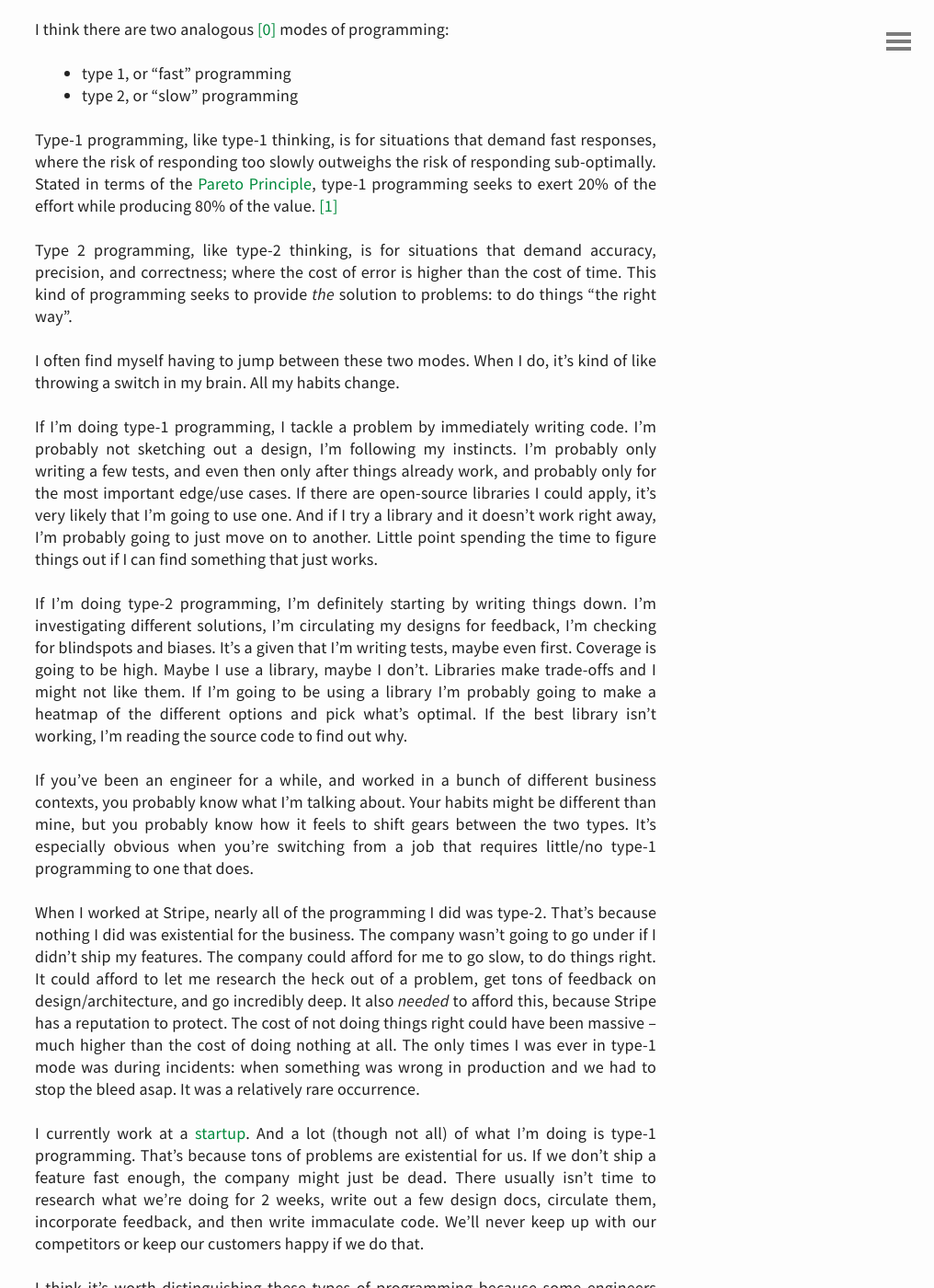
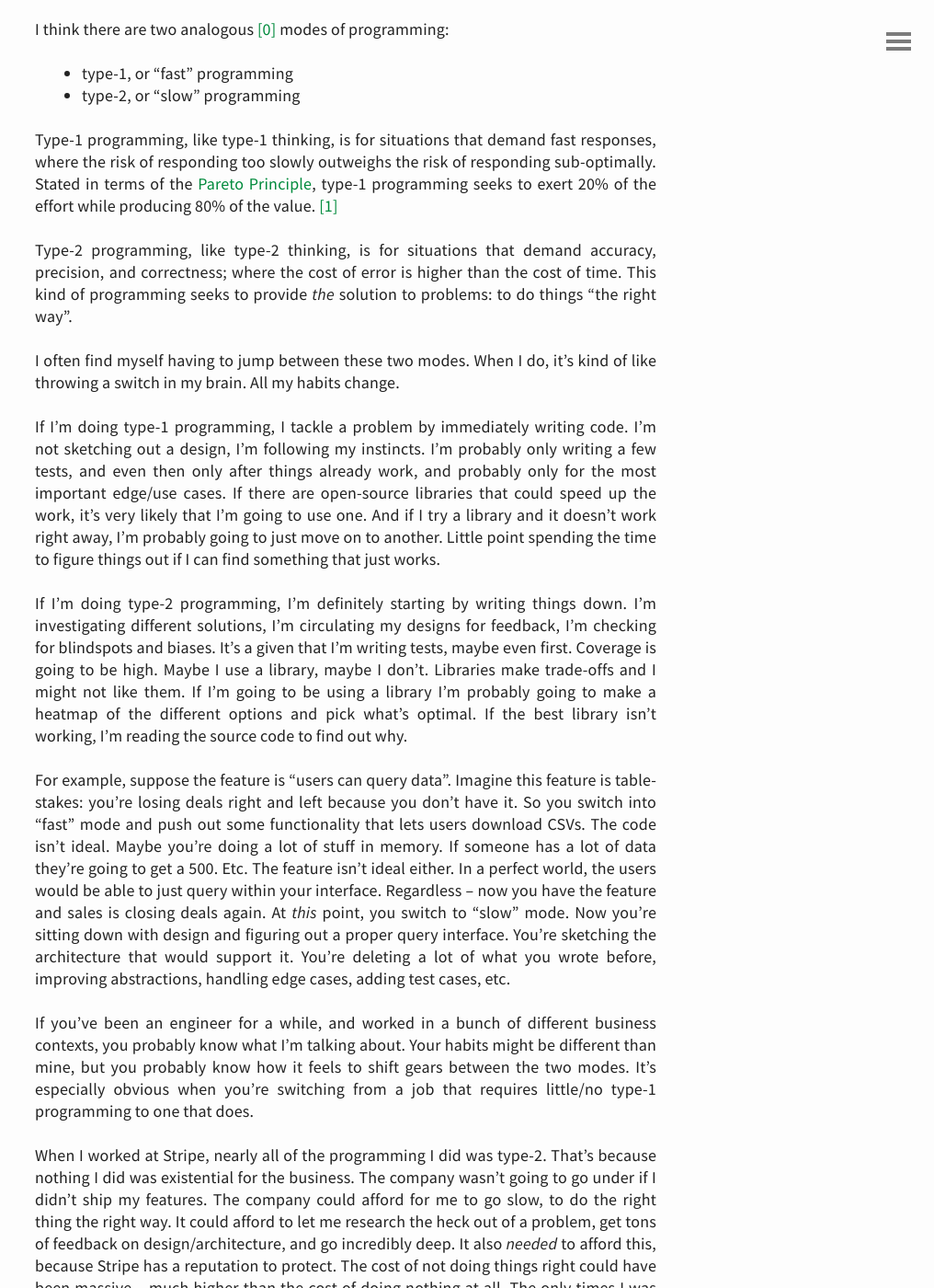
Before and after one commit to davidlaprade/davidlaprade.github.io, a Jekyll site: the page built from _posts/2023-08-04-programming-fast-and-slow.md, in a window 1280 px wide and 1400 px high, scrolled down 678 px. Shown: the whole window at 92% size, without its empty margins (264-1280 px from the left). Built offline with Jekyll 4.4.1, drawn with Linux system fonts in a browser that asks for light colours; some of the changed text lies outside the part shown.

Commit message:
Add concrete example to "Programming, Fast and Slow"

```diff
--- a/_posts/2023-08-04-programming-fast-and-slow.md
+++ b/_posts/2023-08-04-programming-fast-and-slow.md
@@ -9,8 +9,8 @@ Kahneman [famously
 distinguished](https://en.wikipedia.org/wiki/Thinking,_Fast_and_Slow) between
 two different modes of thinking:
 
-* type 1, or "fast" thinking
-* type 2, or "slow" thinking
+* type-1, or "fast" thinking
+* type-2, or "slow" thinking
 
 The former is the kind of thinking that's automatic, low-effort, instinctual. It
 can be done while driving a car. When you decide what to do about a lion
@@ -22,8 +22,8 @@ exhibiting type-2 thought.
 
 I think there are two analogous [[0]](#footnote0) modes of programming:
 
-* type 1, or "fast" programming
-* type 2, or "slow" programming
+* type-1, or "fast" programming
+* type-2, or "slow" programming
 
 Type-1 programming, like type-1 thinking, is for situations that demand fast
 responses, where the risk of responding too slowly outweighs the risk of
@@ -32,7 +32,7 @@ Principle](https://en.wikipedia.org/wiki/Pareto_principle), type-1
 programming seeks to exert 20% of the effort while producing 80% of the value.
 [[1]](#footnote1)
 
-Type 2 programming, like type-2 thinking, is for situations that demand
+Type-2 programming, like type-2 thinking, is for situations that demand
 accuracy, precision, and correctness; where the cost of error is higher than the
 cost of time. This kind of programming seeks to provide _the_ solution to
 problems: to do things "the right way".
@@ -40,14 +40,14 @@ problems: to do things "the right way".
 I often find myself having to jump between these two modes. When I do, it’s kind
 of like throwing a switch in my brain. All my habits change.
 
-If I’m doing type-1 programming, I tackle a problem by immediately
-writing code. I’m probably not sketching out a design, I’m following my
-instincts. I’m probably only writing a few tests, and even then only after
-things already work, and probably only for the most important edge/use cases. If
-there are open-source libraries I could apply, it’s very likely that I’m going
-to use one. And if I try a library and it doesn’t work right away, I’m probably
-going to just move on to another. Little point spending the time to figure
-things out if I can find something that just works.
+If I’m doing type-1 programming, I tackle a problem by immediately writing code.
+I’m not sketching out a design, I’m following my instincts.  I’m probably only
+writing a few tests, and even then only after things already work, and probably
+only for the most important edge/use cases. If there are open-source libraries
+that could speed up the work, it’s very likely that I’m going to use one. And if
+I try a library and it doesn’t work right away, I’m probably going to just move
+on to another. Little point spending the time to figure things out if I can find
+something that just works.
 
 If I’m doing type-2 programming, I’m definitely starting by writing things down.
 I’m investigating different solutions, I’m circulating my designs for feedback,
@@ -58,16 +58,29 @@ using a library I’m probably going to make a heatmap of the different options
 and pick what’s optimal. If the best library isn’t working, I’m reading the
 source code to find out why.
 
+For example, suppose the feature is "users can query data". Imagine this feature
+is table-stakes: you're losing deals right and left because you don't have it.
+So you switch into "fast" mode and push out some functionality that lets users
+download CSVs. The code isn't ideal. Maybe you're doing a lot of stuff in
+memory. If someone has a lot of data they're going to get a 500. Etc.  The
+feature isn't ideal either. In a perfect world, the users would be able to just
+query within your interface. Regardless -- now you have the feature and sales is
+closing deals again. At _this_ point, you switch to "slow" mode. Now you're
+sitting down with design and figuring out a proper query interface. You're
+sketching the architecture that would support it. You're deleting a lot of what
+you wrote before, improving abstractions, handling edge cases, adding test
+cases, etc.
+
 If you’ve been an engineer for a while, and worked in a bunch of different
 business contexts, you probably know what I’m talking about. Your habits might
 be different than mine, but you probably know how it feels to shift gears between the
-two types. It’s especially obvious when you’re switching from a job that
+two modes. It’s especially obvious when you’re switching from a job that
 requires little/no type-1 programming to one that does.
 
 When I worked at Stripe, nearly all of the programming I did was type-2.
 That’s because nothing I did was existential for the business. The company
 wasn’t going to go under if I didn't ship my features. The company could afford
-for me to go slow, to do things right. It could afford to let me research the
+for me to go slow, to do the right thing the right way. It could afford to let me research the
 heck out of a problem, get tons of feedback on design/architecture, and go
 incredibly deep. It also _needed_ to afford this, because Stripe has a
 reputation to protect. The cost of not doing things right could have been massive –
```
Also changed, not shown: other parts of _posts/2023-08-04-programming-fast-and-slow.md (+1 -1 lines).
